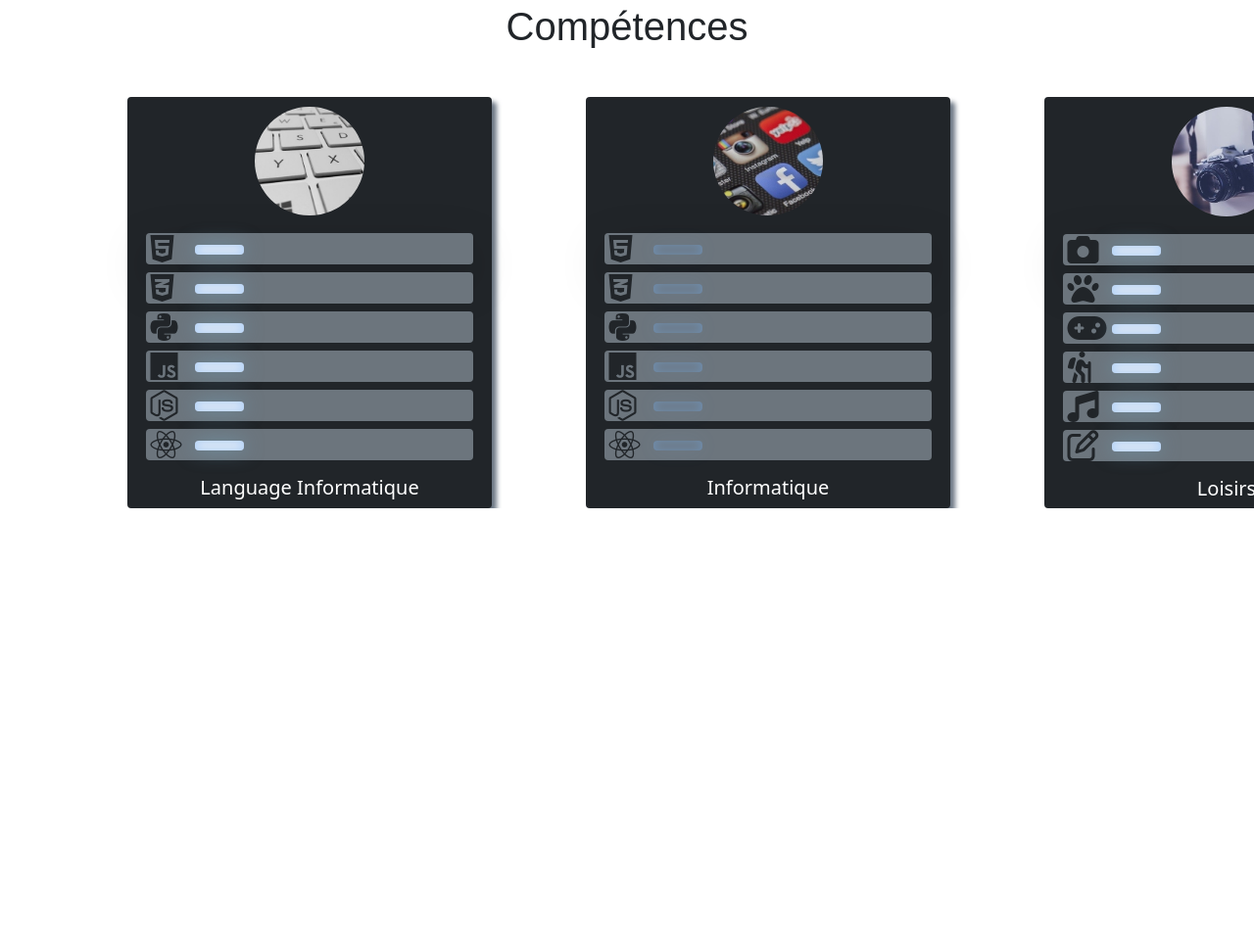
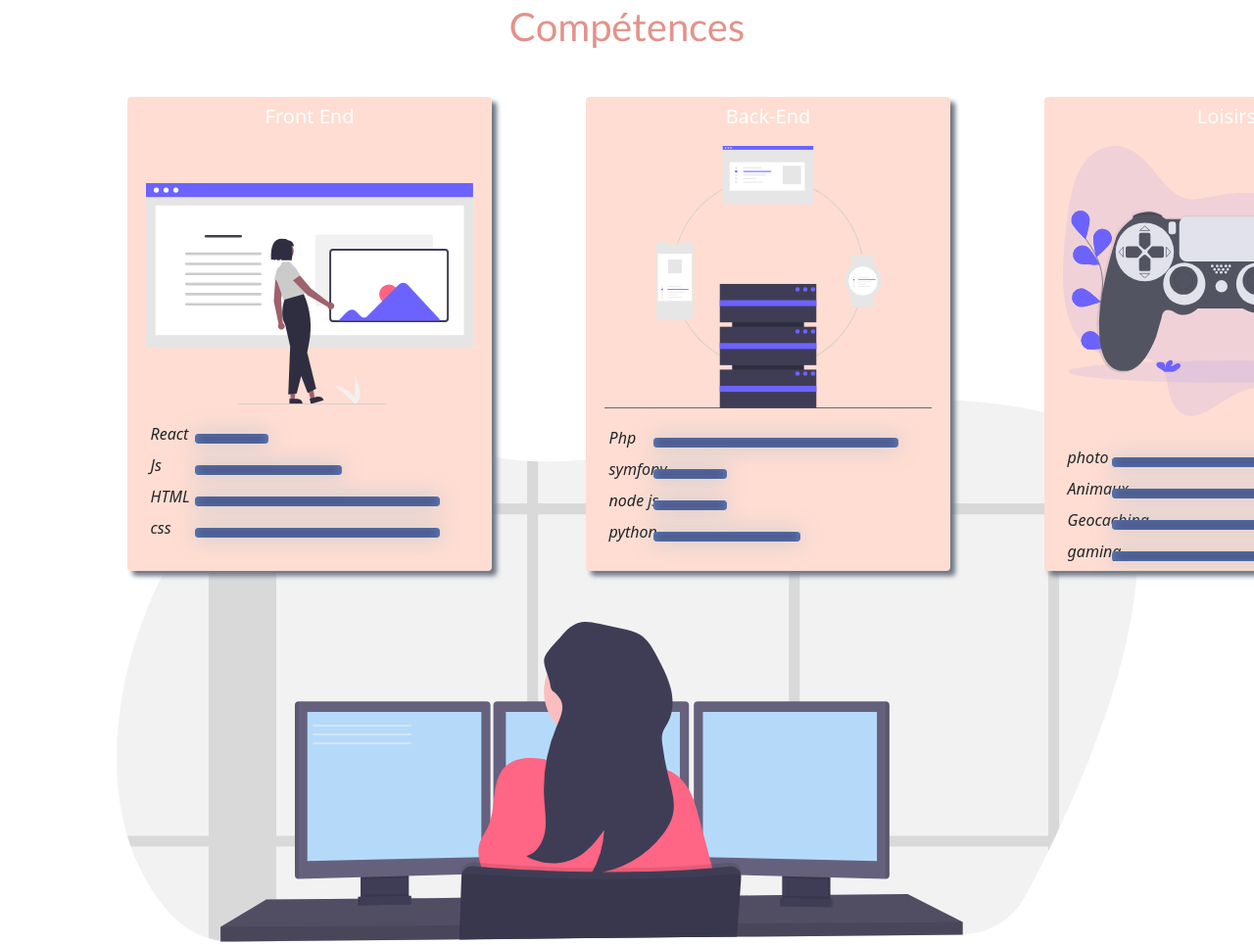
Before and after one commit to UnderMemory/TP_Portfolio, a plain HTML site: page index.html in a window 1280 px wide. Shown: the part 820-1785 px from the top of the page at 98% size. Before the commit the page ends 1339 px from the top, so only its background shows below. Drawn offline with nearby package versions, Linux system fonts and the light colour scheme.

Commit message:
responsive competences + ajout des images

```diff
--- a/css/style.css
+++ b/css/style.css
@@ -233,6 +233,7 @@ body{
 
 .presentation{
   width: 500px;
+  font-family: 'Roboto';
 }
 
 
@@ -272,7 +273,8 @@ body{
   margin: 0 auto;
   width: auto;
   font-size: 40px;
-  font-family: 'Montserrat', sans-serif;
+  font-family: 'Lato', sans-serif;
+  color: var(--dark-pink);
 }
 
 .carousel_skills{
@@ -284,12 +286,12 @@ body{
 }
 
 .skills{
+  background-color: var(--light-pink);
   box-shadow: 5px 5px 5px #6C7784;
 }
 
 .skill_img{
-  border-radius: 50%;
-  width: 30%;
+  width: 90%;
   margin: 10px auto;
 }
 
@@ -364,39 +366,34 @@ body{
   padding: 0;
 }
 
-.loading {
+.start{
   display: block;
   float: left;
-  width: 50px;
   height: 10px;
   margin-right: 10px;
-}
-
-.start {
-  display: block;
-  float: left;
-  width: 50px;
-  height: 10px;
-  margin-right: 10px;
-}
-
-.end {
-  display: block;
-  float: left;
-  width: 50px;
-  height: 10px;
-  margin-right: 10px;
-}
-
-.start {
-  background: rgba(255, 255, 255, 0.9);
+  background: var(--dark-blue);
   box-shadow: inset 0px 0px 10px 2px rgba(117, 182, 255, 0.5),
     0px 0px 20px rgba(117, 182, 214, 0.5);
 }
 
-.end {
-  box-shadow: inset 0px 0px 10px 1px rgba(117, 182, 255, 0.4),
-    0px 0px 20px rgba(117, 182, 255, 0.1);
+.debutant{
+  width: 75px;
+}
+
+.intermediaire{
+  width: 150px;
+}
+
+.maitrise{
+  width: 250px;
+}
+
+.loisir{
+  width: 275px;
+}
+
+.passion{
+  width: 320px;
 }
 
 h5 {
@@ -404,7 +401,10 @@ h5 {
 }
 /*Fin de la partie loeading skills*/
 
-
+.img_competence{
+  display: flex;
+  margin: 50px auto;
+}
 
 
 
--- a/index.html
+++ b/index.html
@@ -95,39 +95,39 @@
             <div class="carousel-item active">
               <!--Premiere Card-->
               <div class="skills col-12 bg-dark d-flex flex-column mx-5 rounded">
-                <img class="skill_img" src="./images/keyboard.jpg" alt="skil1">
+                <img class="skill_img" src="./images/skill_front.svg" alt="skil1">
                 <div class="skill-list">
-                  <div class="skills_detail d-flex flex-row bg-secondary my-2 shadow-lg rounded">
+                  <div class="skills_detail d-flex flex-row my-2 shadow-lg rounded">
                     <i class="fa fa-html5 fa-2x"></i>
                     <ul class="skill_load">
                       <li class="start rounded"></li>
                     </ul>
                   </div>
-                  <div class="skills_detail d-flex flex-row bg-secondary my-2 rounded">
+                  <div class="skills_detail d-flex flex-row my-2 rounded">
                     <i class="fab fa-css3-alt fa-2x"></i>
                     <ul class="skill_load">
                       <li class="start rounded"></li>
                     </ul>
                   </div>
-                  <div class="skills_detail d-flex flex-row bg-secondary my-2 rounded">
+                  <div class="skills_detail d-flex flex-row my-2 rounded">
                     <i class="fab fa-python fa-2x"></i>
                     <ul class="skill_load">
                       <li class="start rounded"></li>
                     </ul>
                   </div>
-                  <div class="skills_detail d-flex flex-row bg-secondary my-2 rounded">
+                  <div class="skills_detail d-flex flex-row my-2 rounded">
                     <i class="fab fa-js fa-2x"></i>
                     <ul class="skill_load">
                       <li class="start rounded"></li>
                     </ul>
                   </div>
-                  <div class="skills_detail d-flex flex-row bg-secondary my-2 rounded">
+                  <div class="skills_detail d-flex flex-row my-2 rounded">
                     <i class="fab fa-node-js fa-2x"></i>
                     <ul class="skill_load">
                       <li class="start rounded"></li>
                     </ul>
                   </div>
-                  <div class="skills_detail d-flex flex-row bg-secondary my-2 rounded">
+                  <div class="skills_detail d-flex flex-row my-2 rounded">
                     <i class="fab fa-react fa-2x"></i>
                     <ul class="skill_load">
                       <li class="start rounded"></li>
@@ -140,39 +140,39 @@
             <!--Deuxième Card-->
             <div class="carousel-item">
               <div class="skills col-12 bg-dark d-flex flex-column mx-5 rounded">
-                <img class="skill_img" src="./images/phone.jpg" alt="skill2">
+                <img class="skill_img" src="./images/skill_back.svg" alt="skill2">
                 <div class="skill-list">
-                  <div class="skills_detail d-flex flex-row bg-secondary my-2 shadow-lg rounded">
+                  <div class="skills_detail d-flex flex-row my-2 shadow-lg rounded">
                     <i class="fa fa-html5 fa-2x"></i>
                     <ul class="skill_load">
                       <li class="end rounded"></li>
                     </ul>
                   </div>
-                  <div class="skills_detail d-flex flex-row bg-secondary my-2 rounded">
+                  <div class="skills_detail d-flex flex-row my-2 rounded">
                     <i class="fab fa-css3-alt fa-2x"></i>
                     <ul class="skill_load">
                       <li class="end rounded"></li>
                     </ul>
                   </div>
-                  <div class="skills_detail d-flex flex-row bg-secondary my-2 rounded">
+                  <div class="skills_detail d-flex flex-row my-2 rounded">
                     <i class="fab fa-python fa-2x"></i>
                     <ul class="skill_load">
                       <li class="end rounded"></li>
                     </ul>
                   </div>
-                  <div class="skills_detail d-flex flex-row bg-secondary my-2 rounded">
+                  <div class="skills_detail d-flex flex-row my-2 rounded">
                     <i class="fab fa-js fa-2x"></i>
                     <ul class="skill_load">
                       <li class="end rounded"></li>
                     </ul>
                   </div>
-                  <div class="skills_detail d-flex flex-row bg-secondary my-2 rounded">
+                  <div class="skills_detail d-flex flex-row my-2 rounded">
                     <i class="fab fa-node-js fa-2x"></i>
                     <ul class="skill_load">
                       <li class="end rounded"></li>
                     </ul>
                   </div>
-                  <div class="skills_detail d-flex flex-row bg-secondary my-2 rounded">
+                  <div class="skills_detail d-flex flex-row my-2 rounded">
                     <i class="fab fa-react fa-2x"></i>
                     <ul class="skill_load">
                       <li class="end rounded"></li>
@@ -185,7 +185,7 @@
             <!--Troisieme Card-->
             <div class="carousel-item">
               <div class="skills col-12 bg-dark d-flex flex-column mx-5 rounded">
-                <img class="skill_img" src="./images/camera.jpg" alt="skill3">
+                <img class="skill_img" src="./images/skill-loisir.svg" alt="skill3">
                 <div class="skill-list">
                   <div class="skills_detail d-flex flex-row bg-secondary my-2 shadow-lg rounded">
                     <i class="fas fa-camera fa-2x"></i>
@@ -193,31 +193,31 @@
                       <li class="start rounded"></li>
                     </ul>
                   </div>
-                  <div class="skills_detail d-flex flex-row bg-secondary my-2 rounded">
+                  <div class="skills_detail d-flex flex-row my-2 rounded">
                     <i class="fas fa-paw fa-2x"></i>
                     <ul class="skill_load">
                       <li class="start rounded"></li>
                     </ul>
                   </div>
-                  <div class="skills_detail d-flex flex-row bg-secondary my-2 rounded">
+                  <div class="skills_detail d-flex flex-row my-2 rounded">
                     <i class="fas fa-gamepad fa-2x"></i>
                     <ul class="skill_load">
                       <li class="start rounded"></li>
                     </ul>
                   </div>
-                  <div class="skills_detail d-flex flex-row bg-secondary my-2 rounded">
+                  <div class="skills_detail d-flex flex-row my-2 rounded">
                     <i class="fas fa-hiking fa-2x"></i>
                     <ul class="skill_load">
                       <li class="start rounded"></li>
                     </ul>
                   </div>
-                  <div class="skills_detail d-flex flex-row bg-secondary my-2 rounded">
+                  <div class="skills_detail d-flex flex-row my-2 rounded">
                     <i class="fas fa-music fa-2x"></i>
                     <ul class="skill_load">
                       <li class="start rounded"></li>
                     </ul>
                   </div>
-                  <div class="skills_detail d-flex flex-row bg-secondary my-2 rounded">
+                  <div class="skills_detail d-flex flex-row my-2 rounded">
                     <i class="far fa-edit fa-2x"></i>
                     <ul class="skill_load">
                       <li class="start rounded"></li>
@@ -240,141 +240,108 @@
         </div>
 
         <!-- Cards_skills (les 3 cards s'affichent en >=992px)-->
+
+
         <div class="cards_skills justify-content-evenly flex-row">
           <!--Premiere card-->
-          <div class="skills col-4 bg-dark d-flex flex-column mx-5 rounded">
-            <img class="skill_img" src="./images/keyboard.jpg" alt="skil1">
+          <div class="skills col-4 d-flex flex-column mx-5 rounded">
+            <h5 class="skill_ttl text-center my-2">Front End</h5>
+            <img class="skill_img mt-5" src="./images/skill_front.svg" alt="skil1">
             <div class="skill-list">
-              <div class="skills_detail d-flex flex-row bg-secondary my-2 shadow-lg rounded">
-                <i class="fa fa-html5 fa-2x"></i>
+              <div class="skills_detail d-flex flex-row my-2 rounded">
+                <i class="">React</i>
                 <ul class="skill_load">
-                  <li class="start rounded"></li>
+                  <li class="start debutant rounded"></li>
                 </ul>
               </div>
-              <div class="skills_detail d-flex flex-row bg-secondary my-2 rounded">
-                <i class="fab fa-css3-alt fa-2x"></i>
+              <div class="skills_detail d-flex flex-row my-2 rounded">
+                <i class="">Js</i>
                 <ul class="skill_load">
-                  <li class="start rounded"></li>
+                  <li class="start intermediaire rounded"></li>
                 </ul>
               </div>
-              <div class="skills_detail d-flex flex-row bg-secondary my-2 rounded">
-                <i class="fab fa-python fa-2x"></i>
+              <div class="skills_detail d-flex flex-row my-2 rounded">
+                <i class="">HTML</i>
                 <ul class="skill_load">
-                  <li class="start rounded"></li>
+                  <li class="start maitrise rounded"></li>
                 </ul>
               </div>
-              <div class="skills_detail d-flex flex-row bg-secondary my-2 rounded">
-                <i class="fab fa-js fa-2x"></i>
+              <div class="skills_detail d-flex flex-row my-2 rounded">
+                <i class="">css</i>
                 <ul class="skill_load">
-                  <li class="start rounded"></li>
-                </ul>
-              </div>
-              <div class="skills_detail d-flex flex-row bg-secondary my-2 rounded">
-                <i class="fab fa-node-js fa-2x"></i>
-                <ul class="skill_load">
-                  <li class="start rounded"></li>
-                </ul>
-              </div>
-              <div class="skills_detail d-flex flex-row bg-secondary my-2 rounded">
-                <i class="fab fa-react fa-2x"></i>
-                <ul class="skill_load">
-                  <li class="start rounded"></li>
+                  <li class="start maitrise rounded"></li>
                 </ul>
               </div>
             </div>
-            <h5 class="skill_ttl text-center my-2">Language Informatique</h5>
           </div>
 
           <!--Deuxième card-->
-          <div class="skills col-4 bg-dark d-flex flex-column mx-5 rounded">
-            <img class="skill_img" src="./images/phone.jpg" alt="skill2">
+          <div class="skills col-4 d-flex flex-column mx-5 rounded">
+            <h5 class="skill_ttl text-center my-2">Back-End</h5>
+            <img class="skill_img" src="./images/skill_back.svg" alt="skill2">
             <div class="skill-list">
-              <div class="skills_detail d-flex flex-row bg-secondary my-2 shadow-lg rounded">
-                <i class="fa fa-html5 fa-2x"></i>
+              <div class="skills_detail d-flex flex-row my-2 rounded">
+                <i class="">Php</i>
                 <ul class="skill_load">
-                  <li class="end rounded"></li>
+                  <li class="start maitrise rounded"></li>
                 </ul>
               </div>
-              <div class="skills_detail d-flex flex-row bg-secondary my-2 rounded">
-                <i class="fab fa-css3-alt fa-2x"></i>
+              <div class="skills_detail d-flex flex-row my-2 rounded">
+                <i class="">symfony</i>
                 <ul class="skill_load">
-                  <li class="end rounded"></li>
+                  <li class="start debutant rounded"></li>
                 </ul>
               </div>
-              <div class="skills_detail d-flex flex-row bg-secondary my-2 rounded">
-                <i class="fab fa-python fa-2x"></i>
+              <div class="skills_detail d-flex flex-row my-2 rounded">
+                <i class="">node js</i>
                 <ul class="skill_load">
-                  <li class="end rounded"></li>
+                  <li class="start debutant rounded"></li>
                 </ul>
               </div>
-              <div class="skills_detail d-flex flex-row bg-secondary my-2 rounded">
-                <i class="fab fa-js fa-2x"></i>
+              <div class="skills_detail d-flex flex-row my-2 rounded">
+                <i class="">python</i>
                 <ul class="skill_load">
-                  <li class="end rounded"></li>
-                </ul>
-              </div>
-              <div class="skills_detail d-flex flex-row bg-secondary my-2 rounded">
-                <i class="fab fa-node-js fa-2x"></i>
-                <ul class="skill_load">
-                  <li class="end rounded"></li>
-                </ul>
-              </div>
-              <div class="skills_detail d-flex flex-row bg-secondary my-2 rounded">
-                <i class="fab fa-react fa-2x"></i>
-                <ul class="skill_load">
-                  <li class="end rounded"></li>
+                  <li class="start intermediaire rounded"></li>
                 </ul>
               </div>
             </div>
-            <h5 class="skill_ttl text-center my-2">Informatique</h5>
           </div>
 
           <!--Troisième card-->
-          <div class="skills col-4 bg-dark d-flex flex-column mx-5 rounded">
-            <img class="skill_img" src="./images/camera.jpg" alt="skill3">
+          <div class="skills col-4 d-flex flex-column mx-5 rounded">
+            <h5 class="skill_ttl text-center my-2">Loisirs</h5>
+            <img class="skill_img" src="./images/skill-loisir.svg" alt="skill3">
             <div class="skill-list">
-              <div class="skills_detail d-flex flex-row bg-secondary my-2 shadow-lg rounded">
-                <i class="fas fa-camera fa-2x"></i>
+              <div class="skills_detail d-flex flex-row my-2  rounded">
+                <i class="">photo</i>
                 <ul class="skill_load">
-                  <li class="start rounded"></li>
+                  <li class="start loisir rounded"></li>
                 </ul>
               </div>
-              <div class="skills_detail d-flex flex-row bg-secondary my-2 rounded">
-                <i class="fas fa-paw fa-2x"></i>
+              <div class="skills_detail d-flex flex-row my-2 rounded">
+                <i class="">Animaux</i>
                 <ul class="skill_load">
-                  <li class="start rounded"></li>
+                  <li class="start passion rounded"></li>
                 </ul>
               </div>
-              <div class="skills_detail d-flex flex-row bg-secondary my-2 rounded">
-                <i class="fas fa-gamepad fa-2x"></i>
+              <div class="skills_detail d-flex flex-row my-2 rounded">
+                <i class="">Geocaching</i>
                 <ul class="skill_load">
-                  <li class="start rounded"></li>
+                  <li class="start loisir rounded"></li>
                 </ul>
               </div>
-              <div class="skills_detail d-flex flex-row bg-secondary my-2 rounded">
-                <i class="fas fa-hiking fa-2x"></i>
+              <div class="skills_detail d-flex flex-row my-2 rounded">
+                <i class="">gaming</i>
                 <ul class="skill_load">
-                  <li class="start rounded"></li>
-                </ul>
-              </div>
-              <div class="skills_detail d-flex flex-row bg-secondary my-2 rounded">
-                <i class="fas fa-music fa-2x"></i>
-                <ul class="skill_load">
-                  <li class="start rounded"></li>
-                </ul>
-              </div>
-              <div class="skills_detail d-flex flex-row bg-secondary my-2 rounded">
-                <i class="far fa-edit fa-2x"></i>
-                <ul class="skill_load">
-                  <li class="start rounded"></li>
+                  <li class="start passion rounded"></li>
                 </ul>
               </div>
             </div>
-            <h5 class="skill_ttl text-center my-2">Loisirs</h5>
           </div>
         </div>
       </div>
     </section>
+    <img class="img_competence" src="./images/skill_programmer.svg" alt="skill_programmer">
     <!-- Fin de la partie COMPETENCES -->
 
 
```
Also changed, not shown: images/skill-loisir.svg (added), images/skill_back.svg (added), images/skill_front.svg (added), images/skill_programmer.svg (added).
